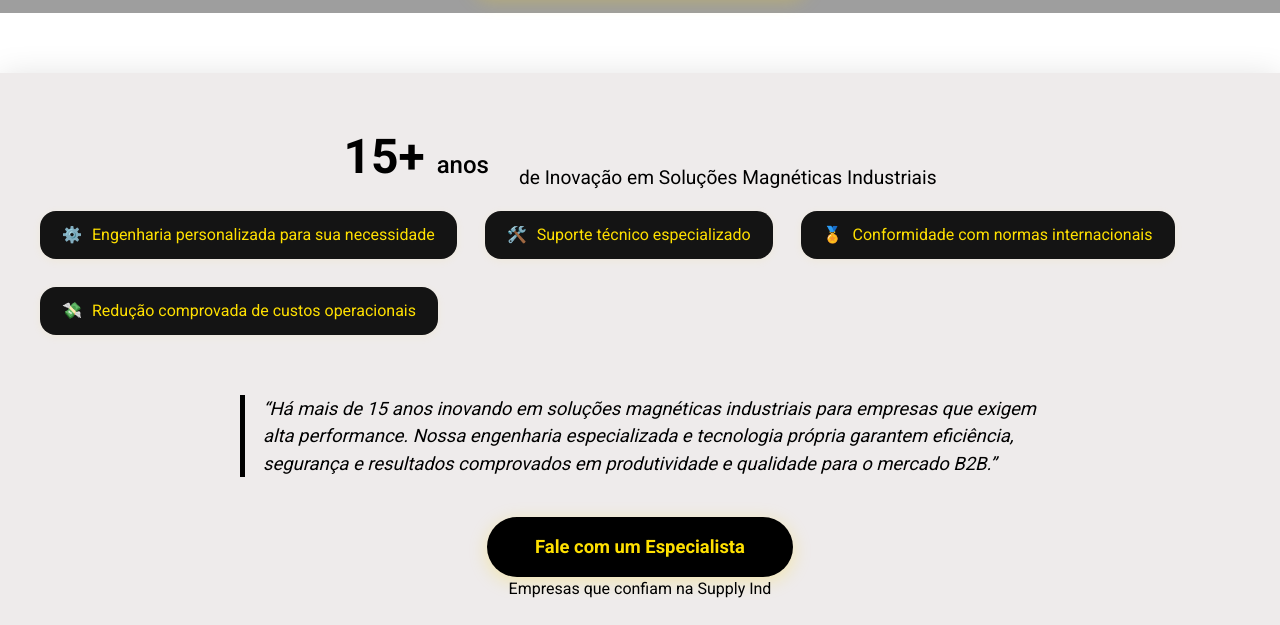
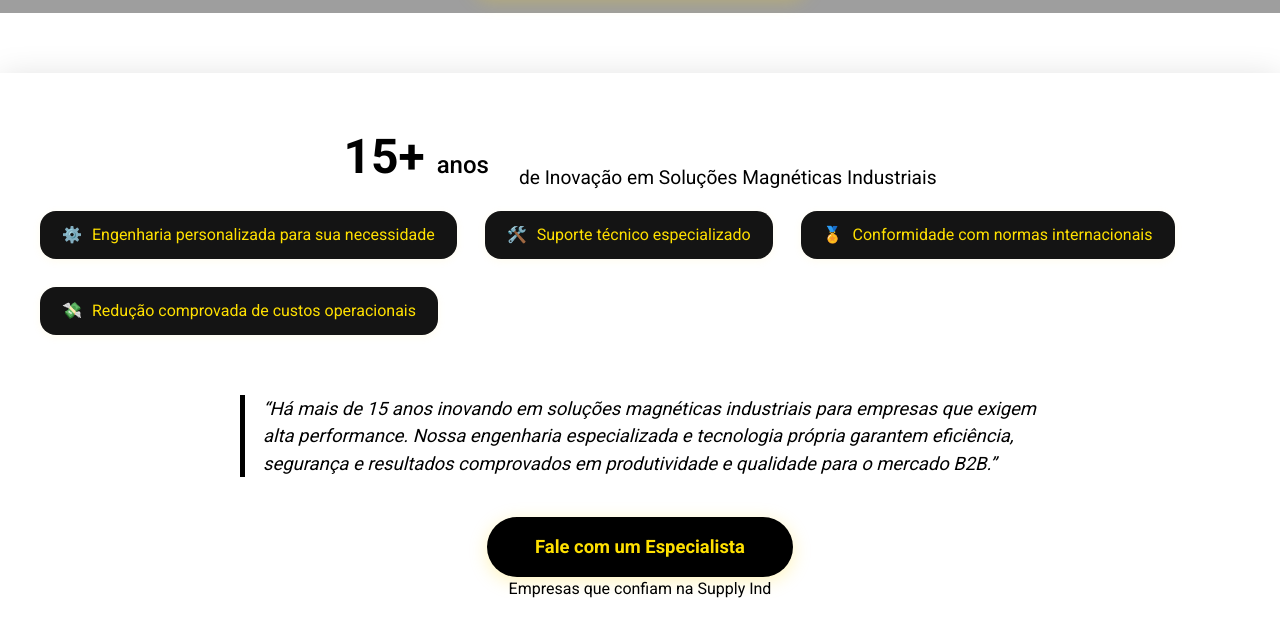
Before and after one commit to FeitozaDev/Site-SupplyInd, a plain HTML site: page index.html in a window 1280 px wide. Shown: the part 3157-3782 px from the top of the page. Drawn offline with nearby package versions, Linux system fonts and the light colour scheme; grey boxes are pictures that could not be loaded; files whose address does not match are found by name; a web font is replaced by a local one.

Commit message:
adicionando readme

```diff
--- a/assets/css/styles.css
+++ b/assets/css/styles.css
@@ -867,7 +867,7 @@ html, body {
 .institucional-bg {
   width: 100%;
   margin: 0 auto;
-  background: #eeebeb;
+  background: var(--branco);
   padding: 48px 40px 40px 40px;
   box-shadow: 0 4px 32px #00000022;
   display: flex;
```
Also changed, not shown: img/readme/blog.png (added), img/readme/depoimentos.png (added), img/readme/footer.png (added), img/readme/home.png (added), img/readme/institucional.png (added), img/readme/pqescolher.png (added), img/readme/produtos.png (added), img/readme/segmentos.png (added), 1 other file.
